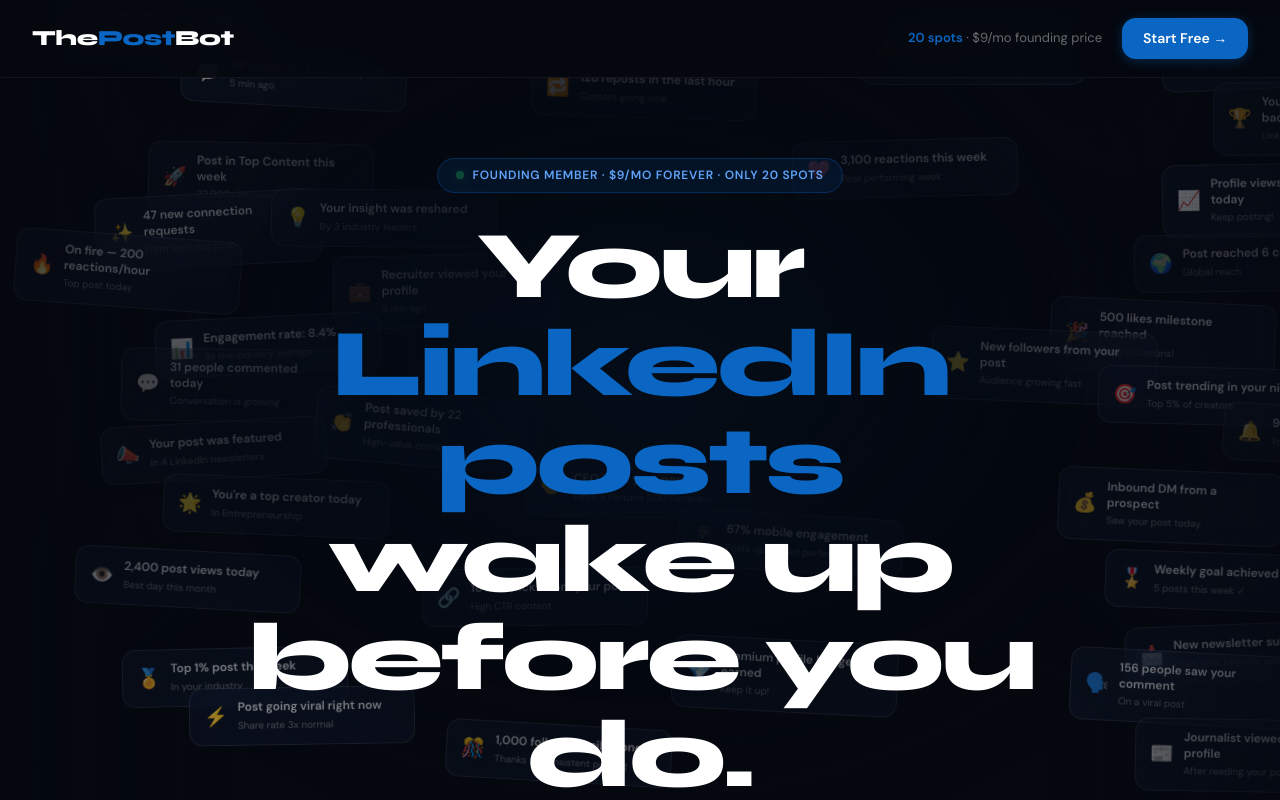
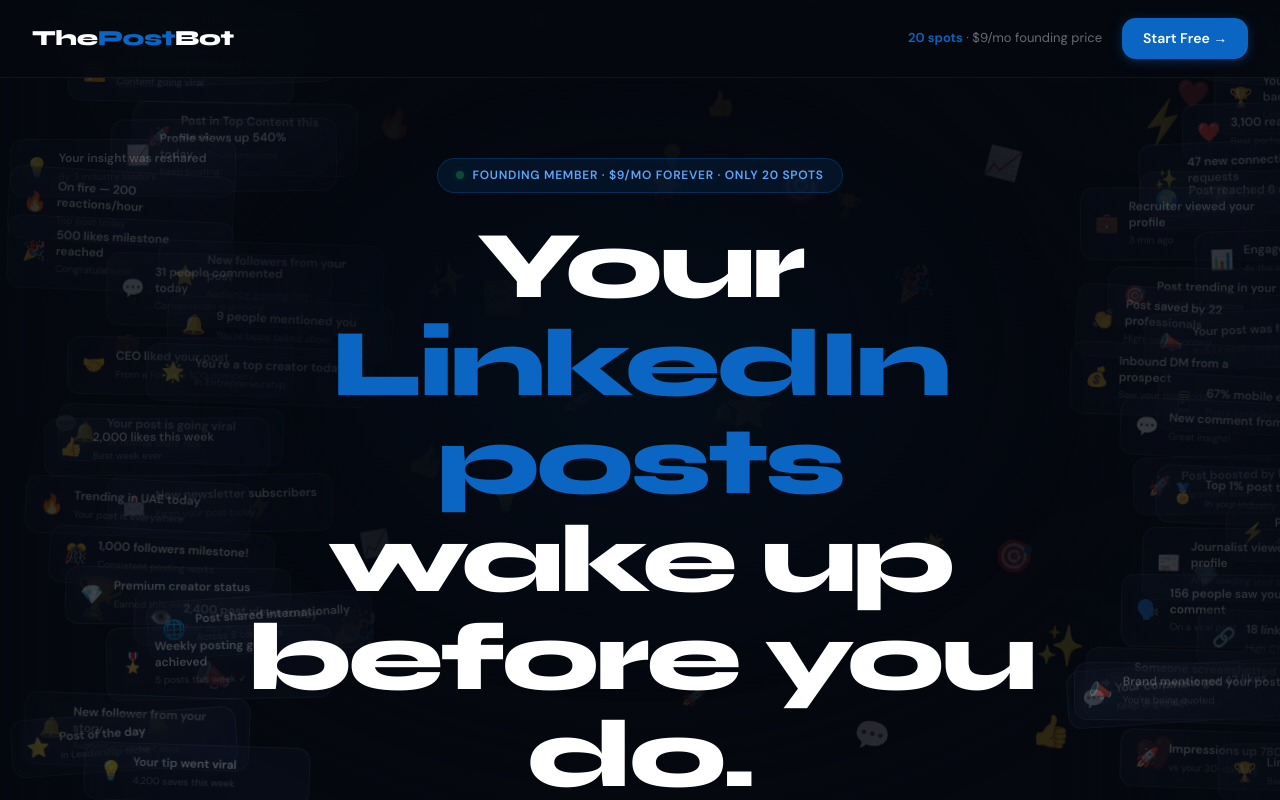
Before and after one commit to ThePostBot/thepostbot-landing, a Next.js app: page / in a window 1280 px wide. Shown: the top 800 px of the page. Built offline with nearby package versions, Linux system fonts and the light colour scheme; a web font is replaced by a local one.

Commit message:
Update notifications and symbols in index.js

```diff
--- a/pages/index.js
+++ b/pages/index.js
@@ -50,7 +50,7 @@ const COUNTRIES = [
   'Zambia','Zimbabwe',
 ];
 
-// 36 notifications — dense enough to fill entire page background
+// 50 notifications — maximum density across full page
 const NOTIFICATIONS = [
   { icon: '🔔', text: 'Your post reached 14,200 impressions', sub: '2 min ago' },
   { icon: '👍', text: '1,247 people reacted to your post', sub: 'Trending in your network' },
@@ -78,16 +78,38 @@ const NOTIFICATIONS = [
   { icon: '💰', text: 'Inbound DM from a prospect', sub: 'Saw your post today' },
   { icon: '🌟', text: 'You\'re a top creator today', sub: 'In Entrepreneurship' },
   { icon: '📱', text: '67% mobile engagement', sub: 'Posts optimised perfectly' },
-  { icon: '🎖️', text: 'Weekly goal achieved', sub: '5 posts this week ✓' },
+  { icon: '🔔', text: 'Your post is going viral', sub: '3x normal share rate' },
+  { icon: '💬', text: 'New comment from a CEO', sub: 'Great insight!' },
+  { icon: '👍', text: '2,000 likes this week', sub: 'Best week ever' },
+  { icon: '🚀', text: 'Post boosted by LinkedIn', sub: 'Algorithm loves you' },
+  { icon: '📩', text: 'New newsletter subscribers', sub: 'From your post today' },
+  { icon: '🏅', text: 'Top 1% post this week', sub: 'In your industry' },
+  { icon: '🔥', text: 'Trending in UAE today', sub: 'Your post is everywhere' },
+  { icon: '⚡', text: 'Post velocity: exceptional', sub: '400 views in 10 min' },
+  { icon: '🎊', text: '1,000 followers milestone!', sub: 'Consistent posting works' },
+  { icon: '📰', text: 'Journalist viewed your profile', sub: 'After reading your post' },
+  { icon: '💎', text: 'Premium creator status', sub: 'Earned this week' },
+  { icon: '🗣️', text: '156 people saw your comment', sub: 'On a viral post' },
   { icon: '👁️', text: '2,400 post views today', sub: 'Best day this month' },
-  { icon: '🔗', text: '18 link clicks from your post', sub: 'High CTR content' },
-  { icon: '📩', text: 'New newsletter subscribers', sub: 'From your LinkedIn posts' },
-  { icon: '🏅', text: 'Top 1% post this week', sub: 'In your industry' },
-  { icon: '💎', text: 'Premium profile badge earned', sub: 'Keep it up!' },
-  { icon: '🗣️', text: '156 people saw your comment', sub: 'On a viral post' },
-  { icon: '⚡', text: 'Post going viral right now', sub: 'Share rate 3x normal' },
-  { icon: '🎊', text: '1,000 followers milestone!', sub: 'Thanks to consistent posting' },
-  { icon: '📰', text: 'Journalist viewed your profile', sub: 'After reading your post' },
+  { icon: '🔗', text: '18 link clicks from post', sub: 'High CTR content' },
+  { icon: '🌐', text: 'Post shared internationally', sub: 'Across 8 countries' },
+  { icon: '📲', text: 'Someone screenshotted your post', sub: 'That\'s viral content' },
+  { icon: '🎖️', text: 'Weekly posting goal achieved', sub: '5 posts this week ✓' },
+  { icon: '💬', text: 'Your comment got 47 likes', sub: 'Keep engaging!' },
+  { icon: '🔔', text: 'New follower from your story', sub: 'Authentic content wins' },
+  { icon: '📣', text: 'Brand mentioned your post', sub: 'You\'re being quoted' },
+  { icon: '⭐', text: 'Post of the day', sub: 'In Leadership niche' },
+  { icon: '🚀', text: 'Impressions up 780% today', sub: 'vs your 30-day avg' },
+  { icon: '💡', text: 'Your tip went viral', sub: '4,200 saves this week' },
+  { icon: '🏆', text: 'LinkedIn Top Creator', sub: 'Badge on your profile' },
+];
+
+// Floating emoji symbols — rockets, bells, messages scattered everywhere
+const SYMBOLS = [
+  '🚀','🔔','💬','❤️','👍','🔥','⚡','💡','📈','🌟',
+  '🎯','💎','🏆','✨','🎉','📣','🔁','💼','🌍','⭐',
+  '🚀','🔔','💬','👍','🔥','⚡','💡','📈','🌟','🎯',
+  '💎','🏆','✨','🎉','📣','🚀','🔔','💬','❤️','👍',
 ];
 
 export default function Home() {
@@ -98,28 +120,43 @@ export default function Home() {
   const [focusedField, setFocusedField] = useState(null);
   const [mounted, setMounted] = useState(false);
   const [bubbles, setBubbles] = useState([]);
+  const [symbols, setSymbols] = useState([]);
 
   useEffect(() => {
     setMounted(true);
-    // Distribute bubbles across the full page height — more density
+    // Notification bubbles — left and right edges only
     const generated = NOTIFICATIONS.map((n, i) => {
-      const col = i % 3; // 0=left, 1=center-ish, 2=right
+      const col = i % 2;
       let xBase;
-      if (col === 0) xBase = 1 + Math.random() * 14;       // far left
-      else if (col === 2) xBase = 82 + Math.random() * 14; // far right
-      else xBase = 20 + Math.random() * 58;                 // spread middle (mostly covered by veil)
+      if (col === 0) xBase = 0.5 + Math.random() * 13;
+      else xBase = 83 + Math.random() * 13;
       return {
         ...n,
         x: xBase,
-        y: (i / NOTIFICATIONS.length) * 95 + (Math.random() * 6 - 3),
+        y: (i / NOTIFICATIONS.length) * 97 + (Math.random() * 4 - 2),
         dur: 4 + Math.random() * 8,
-        delay: -(Math.random() * 8), // negative delay = already mid-animation on load
-        rot: (Math.random() * 8 - 4).toFixed(1),
-        floatDist: 12 + Math.random() * 18, // varied float distance
-        opacity: 0.42 + Math.random() * 0.22,
+        delay: -(Math.random() * 8),
+        rot: (Math.random() * 6 - 3).toFixed(1),
+        floatDist: 10 + Math.random() * 16,
+        opacity: 0.30 + Math.random() * 0.06, // 30–36% as requested
       };
     });
     setBubbles(generated);
+
+    // Floating emoji symbols — scattered everywhere across full page
+    const syms = SYMBOLS.map((s, i) => ({
+      emoji: s,
+      x: 2 + Math.random() * 94,
+      y: 1 + (i / SYMBOLS.length) * 96 + (Math.random() * 5 - 2.5),
+      size: 18 + Math.random() * 22,
+      dur: 3 + Math.random() * 9,
+      delay: -(Math.random() * 6),
+      rot: (Math.random() * 30 - 15).toFixed(1),
+      floatDist: 15 + Math.random() * 30,
+      opacity: 0.08 + Math.random() * 0.1, // very subtle — purely decorative
+      animType: i % 3,
+    }));
+    setSymbols(syms);
   }, []);
 
   const handleSubmit = async (e) => {
@@ -307,13 +344,34 @@ export default function Home() {
         @media (max-width: 480px) { .g4 { grid-template-columns: 1fr !important; } }
       `}</style>
 
-      {/* ─── BUBBLE LAYER ─── */}
+      {/* ─── BACKGROUND LAYER — symbols + notification bubbles ─── */}
       {mounted && (
         <div style={{ position: 'fixed', inset: 0, overflow: 'hidden', zIndex: 0, pointerEvents: 'none' }}>
+
+          {/* Floating emoji symbols — scattered all over, very subtle */}
+          {symbols.map((s, i) => {
+            const anims = ['floatA','floatB','floatC'];
+            return (
+              <div key={`s${i}`} className="hide-mob" style={{
+                position: 'absolute',
+                left: `${s.x}%`, top: `${s.y}%`,
+                fontSize: `${s.size}px`,
+                opacity: s.opacity,
+                '--rot': `${s.rot}deg`,
+                '--dist': `${s.floatDist}px`,
+                animation: `${anims[s.animType]} ${s.dur}s ease-in-out ${s.delay}s infinite`,
+                transform: `rotate(${s.rot}deg)`,
+                lineHeight: 1,
+                userSelect: 'none',
+              }}>{s.emoji}</div>
+            );
+          })}
+
+          {/* Notification bubbles — left and right edges */}
           {bubbles.map((b, i) => {
             const animClass = i % 3 === 0 ? 'floatA' : i % 3 === 1 ? 'floatB' : 'floatC';
             return (
-              <div key={i} className="notif hide-mob" style={{
+              <div key={`b${i}`} className="notif hide-mob" style={{
                 left: `${b.x}%`, top: `${b.y}%`,
                 opacity: b.opacity,
                 '--rot': `${b.rot}deg`,
@@ -328,6 +386,7 @@ export default function Home() {
               </div>
             );
           })}
+
           <div className="veil-center" />
           <div className="veil-edges" />
         </div>
```
